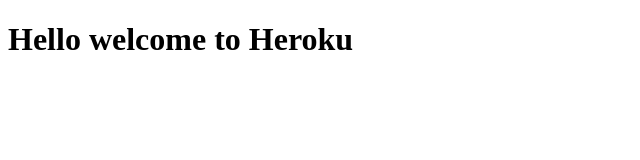
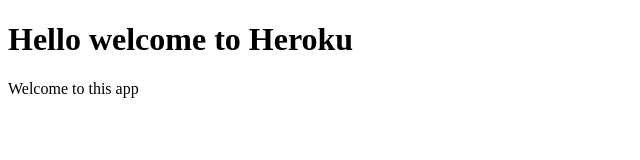
Before and after one commit to Antarix/odakho-dev, a plain HTML site: page index.html in a window 1280 px wide. Shown: the whole page, without its empty margins (0-640 px from the left). Drawn offline with Linux system fonts and the light colour scheme.

Commit message:
Changed something 1

```diff
--- a/index.html
+++ b/index.html
@@ -5,6 +5,6 @@
 </head>
 <body>
 <h1>Hello welcome to Heroku</h1>
-
+<span>Welcome to this app</span>
 </body>
 </html>
```
